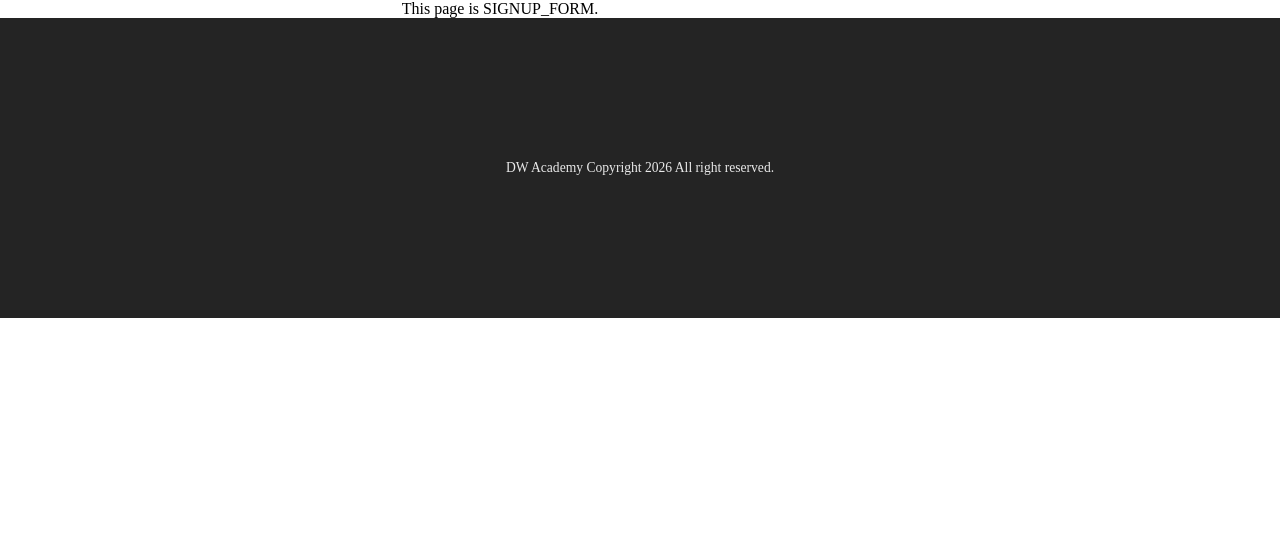
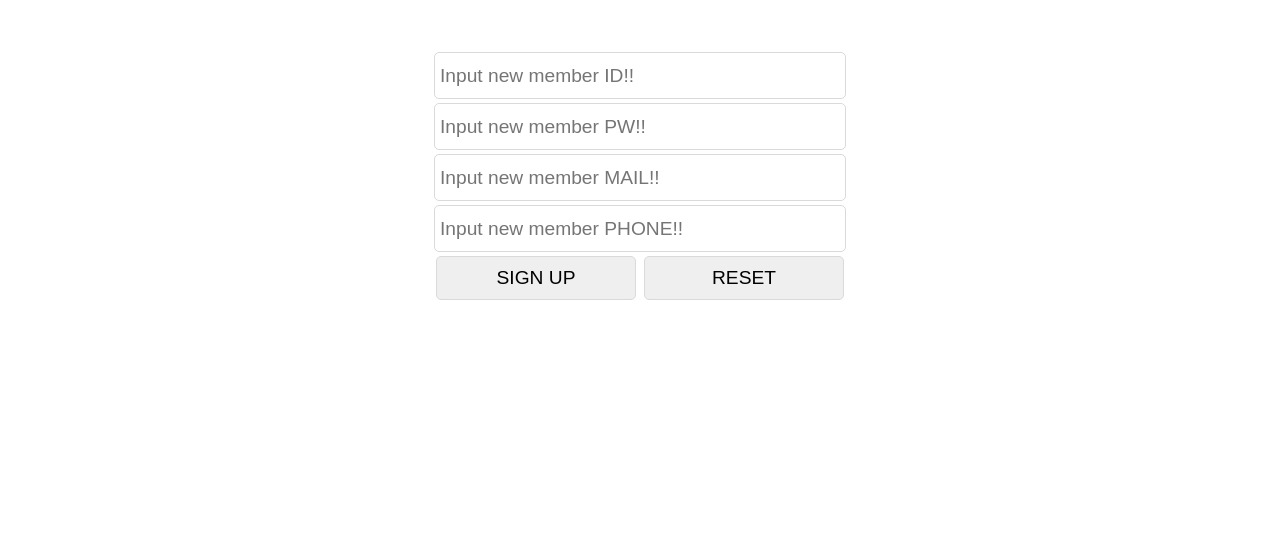
Before and after one commit to chohs1115-source/dynamicWeb, a Java web app: page /view/member/signup_form.jsp in a window 1280 px wide. Shown: the part 112-654 px from the top of the page. Before the commit the page ends 430 px from the top, so only its background shows below. Run offline with Tomcat 11, a stand-in JSP engine, Linux system fonts and the light colour scheme.

Commit message:
addCssCodeOfCommonCss

```diff
--- a/diaryServicePjt/src/main/webapp/index.jsp
+++ b/diaryServicePjt/src/main/webapp/index.jsp
@@ -6,7 +6,7 @@
 <meta charset="UTF-8">
 <jsp:include page="./view/include/title.jsp" />
 
-<link href="./res/css/index.css" rel="stylesheet" type="text/css">
+<link href="./res/css/member/signup_form.css" rel="stylesheet" type="text/css">
 
 </head>
 <body>
--- a/diaryServicePjt/src/main/webapp/res/css/common.css
+++ b/diaryServicePjt/src/main/webapp/res/css/common.css
@@ -11,3 +11,25 @@ a {
 a:hover {
 	text-decoration: underline;
 }
+
+.basic_input {
+	width: 400px;
+	height: 25px;
+	padding: 10px 5px;
+	margin: 2px;
+	border: 1px solid #dadada;
+	border-radius: 5px;
+	font-size: 1.2em;
+	outline: none;
+}
+
+.basic_input_button {
+	width: 200px;
+	padding: 10px 5px;
+	margin: 2px;
+	border: 1px solid #dadada;
+	border-radius: 5px;
+	font-size: 1.2em;
+	outline: none;
+	cursor: pointer;
+}
--- /dev/null
+++ b/diaryServicePjt/src/main/webapp/res/css/member/signup_form.css
@@ -0,0 +1,8 @@
+article {
+	width: 1000px;
+	margin: 50px auto 500px;
+}
+
+article div.article_wrap{
+	text-align: center;
+}
--- a/diaryServicePjt/src/main/webapp/view/member/signup_form.jsp
+++ b/diaryServicePjt/src/main/webapp/view/member/signup_form.jsp
@@ -6,7 +6,7 @@
 <meta charset="UTF-8">
 <jsp:include page="../include/title.jsp" />
 
-<link href="./res/css/index.css" rel="stylesheet" type="text/css">
+<link href="./res/css/member/signup_form.css" rel="stylesheet" type="text/css">
 
 </head>
 <body>
@@ -17,7 +17,21 @@
 
 	<article>
 		<div class="article_wrap">
-			This page is SIGNUP_FORM.
+
+			<form action="<%= request.getContextPath() %>>/signup_confirm.mem" name="signup_form" method="POST">
+
+				<input class="basic_input" type="text" name="memId" placeholder="Input new member ID!!">
+				<br>
+				<input class="basic_input" type="password" name="memPw" placeholder="Input new member PW!!">
+				<br>
+				<input class="basic_input" type="email" name="memMail" placeholder="Input new member MAIL!!">
+				<br>
+				<input class="basic_input" type="text" name="memPhone" placeholder="Input new member PHONE!!">
+				<br>
+				<input class="basic_input_button" type="button" value="SIGN UP">
+				<input class="basic_input_button" type="reset" value="RESET">
+			</form>
+
 		</div>
 	</article>
 
```
Also changed, not shown: 1 other file.
